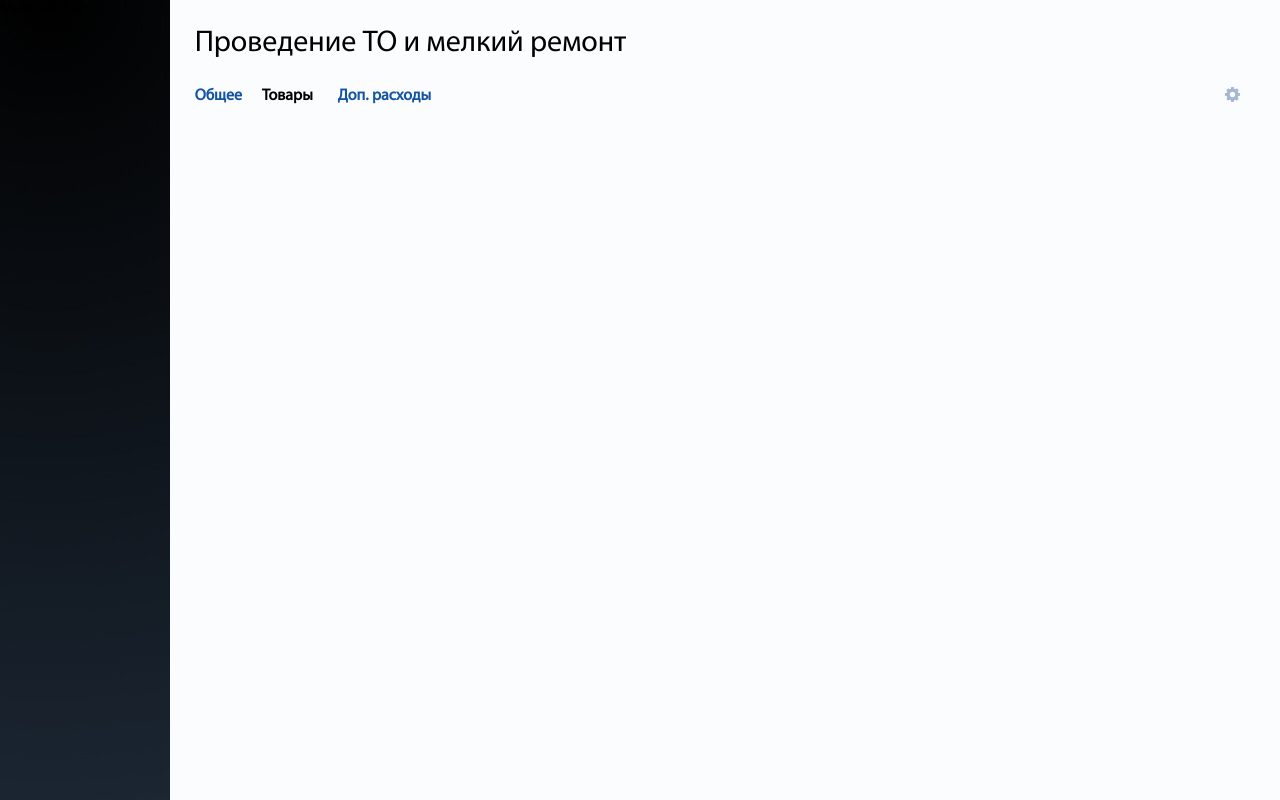
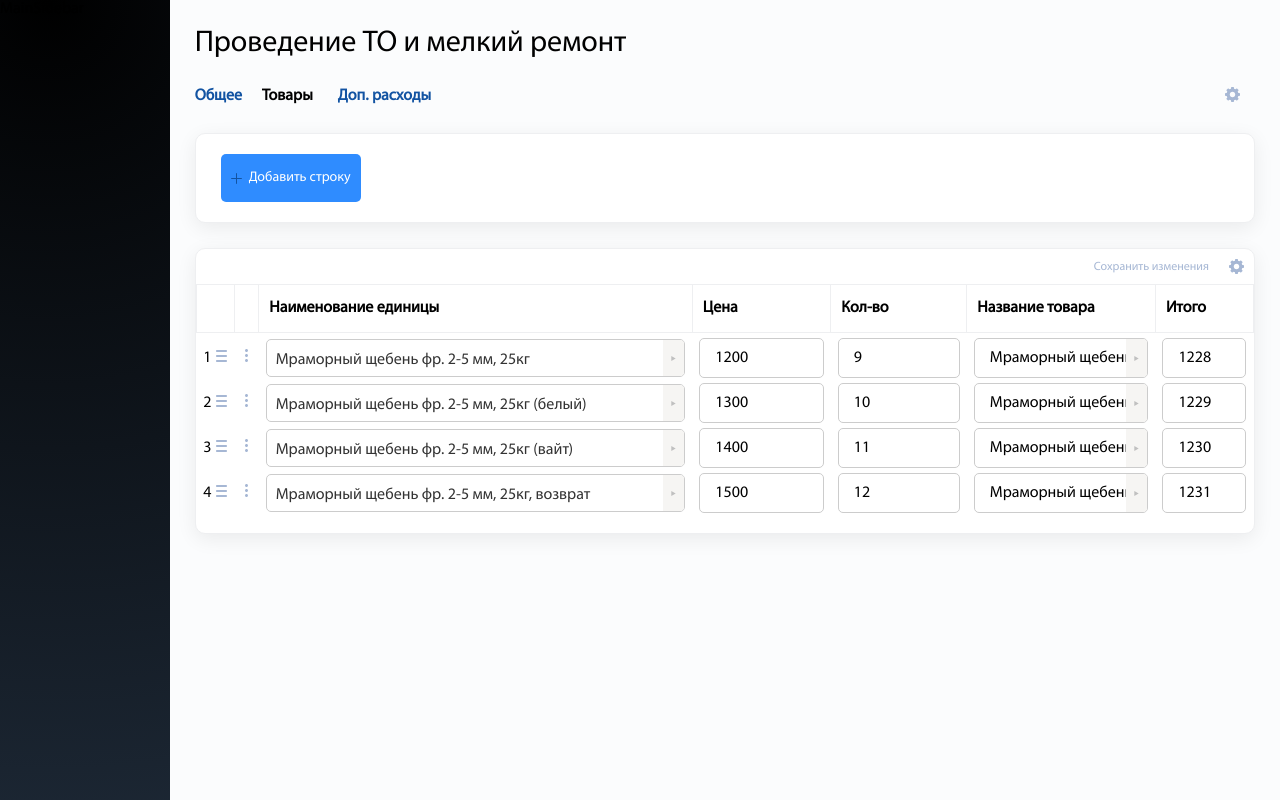
Before and after one commit to eugened503/opt6-test, a Vue app: page / in a window 1280 px wide. Built offline with nearby package versions, Linux system fonts and the light colour scheme.

Commit message:
feat: added styles for MainContent and TheTable

```diff
--- a/src/components/MainContent.vue
+++ b/src/components/MainContent.vue
@@ -28,14 +28,14 @@
         @display-columns-menu-toggle="displayColumnsMenuToggle"
       />
     </div>
-    <!-- <TheTable /> -->
+    <TheTable />
   </div>
 </template>
 
 <script setup>
 import { ref } from "vue";
 import gearWheel from "@/assets/images/gearWheel.svg";
-//import TheTable from "@/components/TheTable.vue";
+import TheTable from "@/components/TheTable.vue";
 import ContentMenu from "@/components/ContentMenu.vue";
 import DisplayColumnsMenu from "@/components/DisplayColumnsMenu.vue";
 import threeLines from "@/assets/images/threeLines.svg";
@@ -107,6 +107,7 @@ const displayColumnsMenuToggle = () => {
     li {
       font-weight: 600;
       color: #1253a2;
+      cursor: pointer;
 
       &:nth-child(2) {
         margin: 0 25px 0 20px;
@@ -124,6 +125,7 @@ const displayColumnsMenuToggle = () => {
 
   &__menu-button {
     display: block;
+    cursor: pointer;
 
     @media screen and (max-width: 767px) {
       display: none;
--- a/src/components/TheTable.vue
+++ b/src/components/TheTable.vue
@@ -1,30 +1,33 @@
 <template>
   <div class="table-wrapper">
-    <div>
-      <button
-        type="button"
-        class="table-wrapper__add-row-button"
-        @click="addRow"
-      >
+    <div class="table-wrapper__header">
+      <button type="button" class="table-wrapper__add-row-button" @click="addRow">
         <CrossIcon />
         Добавить строку
       </button>
     </div>
-    <div>
-      Сохранить изменения
+    <div class="table-wrapper__body">
+      <div class="table-wrapper__body-header">
+        <div class="table-wrapper__body-header-content">
+          <span> Сохранить изменения</span>
           <button type="button">
             <gearWheel />
           </button>
         </div>
-    <div>
+      </div>
+      <!-- <div>
       <DisplayColumnsMenu @get-checked-names="getCheckedNames" />
-    </div>
-    <table>
+    </div> -->
+      <table class="table">
         <thead>
           <tr>
-          <th scope="col" v-for="(item, i) in col">
-            <span @mouseover="mouseOver" @mouseleave="mouseLeave">
+            <th scope="col" v-for="(item) in col">
+              <span v-if="item.label !== 'id' && item.label !== 'action'" @mouseover="mouseOver"
+                @mouseleave="mouseLeave">
                 {{ item.label }}
+              </span>
+              <span v-else @mouseover="mouseOver" @mouseleave="mouseLeave">
+                &nbsp;
               </span>
             </th>
           </tr>
@@ -32,45 +35,37 @@
         <tbody>
           <tr v-for="(item, index) in tableDataConverter" :key="item.id">
             <th scope="row" v-for="el in item">
-            <div v-if="item.nameUnit !== el && item.id !== el">{{ el }}</div>
-            <div v-if="item.id === el">
+              <div v-if="item.nameUnit !== el && item.id !== el && item.action !== el && '' !== el" class="table__cell-content">
+                {{ el }}
+                <button v-if="item.productName === el" class="table__cell-button">
+                  <triangleSvg class="rotate " />
+                </button>
+              </div>
+              <div class="table__buttons" v-if="item.id === el">
                 <span>{{ index + 1 }}</span>
-              <button
-                class="button-col"
-                type="button"
-                @mouseover="mouseOverSelectRow"
-                @mouseleave="mouseLeaveSelectRow"
-              >
+                <button class="table__button-col" type="button" @mouseover="mouseOverSelectRow"
+                  @mouseleave="mouseLeaveSelectRow">
                   <threeLines />
                 </button>
               </div>
-            <div
-              v-if="item.action === el && item.action === null"
-              class="action-buttons"
-            >
-              <button
-                type="button"
-                @click="isDeleteId = isDeleteId === item.id ? null : item.id"
-              >
+              <div v-if="item.action === el && item.action === null" class="table__action-buttons">
+                <button type="button" @click="isDeleteId = isDeleteId === item.id ? null : item.id">
                   <threeDots />
                 </button>
-              <button
-                v-if="item.id === isDeleteId"
-                type="button"
-                class="delete-button"
-                @click="deleteProduct"
-              >
+                <button v-if="item.id === isDeleteId" type="button" class="table__delete-button" @click="deleteProduct">
                   удалить
                 </button>
               </div>
-            <div v-if="item.nameUnit && item.nameUnit === el">
-              <v-select v-model="selectedNameUnits[index]" :options="options" />
+              <div v-if="item.nameUnit && item.nameUnit === el" class="table__select">
+                <v-select v-model="selectedNameUnits[selectedNameUnits.indexOf(item.nameUnit)]" :options="options" />
+                <!-- <v-select v-model="selectedNameUnits[index]" :options="options" /> -->
               </div>
             </th>
           </tr>
         </tbody>
       </table>
-    <TheBasket />
+    </div>
+    <!-- <TheBasket /> -->
   </div>
 </template>
 
@@ -87,6 +82,7 @@ import {
 } from "vue";
 import _ from "lodash";
 import gearWheel from "@/assets/images/gearWheel.svg";
+import triangleSvg from "@/assets/images/triangle.svg";
 import threeLines from "@/assets/images/threeLines.svg";
 import threeDots from "@/assets/images/threeDots.svg";
 import CrossIcon from "@/assets/images/cross.svg";
@@ -345,6 +341,17 @@ const addTriangleIcon = () => {
   });
 };
 
+const styleTable = () => {
+  const colsThead = document.querySelectorAll("thead th");
+  colsThead[0].style.width = "calc(50 / 1460 * 100%)";
+  colsThead[1].style.width = "calc(30 / 1460 * 100%)";
+  colsThead[2].style.width = "calc(630 / 1460 * 100%)";
+  colsThead[3].style.width = "calc(218 / 1460 * 100%)";
+  colsThead[4].style.width = "calc(218 / 1460 * 100%)";
+  colsThead[5].style.width = "calc(170 / 1460 * 100%)";
+  colsThead[6].style.width = "calc(151 / 1460 * 100%)";
+};
+
 // хуки
 onMounted(() => {
   rowDrop();
@@ -353,6 +360,7 @@ onMounted(() => {
   nextTick(() => {
     buttonListeners();
     addTriangleIcon();
+    styleTable();
   });
 });
 
@@ -382,28 +390,93 @@ watch(
   },
   { deep: true },
 );
+
+watch(
+  tableDataConverter,
+  (newTableDataConverter) => {
+    console.log("newTableDataConverter", newTableDataConverter);
+  },
+  { deep: true },
+);
 </script>
 
 <style scoped lang="scss">
 .table-wrapper {
+  margin: 25px 0 0;
+
+  &__header {
+    padding: 20px 25px;
+    border-radius: 10px;
+    box-shadow: 0 5px 20px rgba(0, 0, 0, 0.07);
+    border: solid 1px #eeeff1;
+    background-color: #fff;
+  }
+
   &__add-row-button {
-    background-color: aquamarine;
+    display: flex;
+    align-items: center;
+    background-color: #2f8cff;
+    border-radius: 5px;
+    padding: 15px 10px;
+    color: #fff;
+    font-size: 14px;
+    gap: 7px;
+    cursor: pointer;
+  }
+
+  &__body {
+    margin: 25px 0 0 0;
+    padding: 0 0 20px;
+    box-shadow: 0 5px 20px rgba(0, 0, 0, 0.07);
+    border-radius: 10px;
+    border: solid 1px #eeeff1;
+    background-color: #fff;
+  }
+
+  &__body-header {
+    display: flex;
     padding: 10px;
-    margin: 10px;
+    align-items: center;
+    justify-content: flex-end;
+  }
+
+  &__body-header-content {
+    display: flex;
+    align-items: center;
+    gap: 20px;
+
+    span {
+      color: #a6b7d4;
+      font-size: 12px;
+    }
+
+    button {
+      display: flex;
+      justify-content: center;
+      align-items: center;
       cursor: pointer;
+    }
   }
 
   table {
     width: 100%;
-    border-top: 7px solid rgb(43, 129, 17);
     border-collapse: collapse;
-    text-align: center;
-    margin-bottom: 20px;
-    border: 1px solid #dddddd;
+    border: none;
+    text-align: left;
+    background-color: #fff;
+    white-space: nowrap;
 
     thead {
       th {
+        border: 1px solid #eeeff1;
         cursor: pointer;
+        padding: 14px 10px;
+        overflow: hidden;
+
+        span {
+          display: block;
+          font-weight: 600;
+        }
       }
 
       span {
@@ -423,24 +496,29 @@ watch(
 
     td {
       text-align: left;
-      padding: 10px;
-      border: 3px solid rgb(43, 129, 17);
     }
 
     th {
-      text-align: center;
-      padding: 10px;
-      border: 3px solid rgb(43, 129, 17);
+      text-align: left;
     }
 
     tbody {
       button {
-        width: 20px;
-        height: 20px;
         cursor: pointer;
+      }
+
+
+      th {
+        padding: 5px 7px 0 7px;
+
+        span {
+          margin: 0 5px 0 0;
+        }
+      }
     }
   }
 
+  .table {
     .active {
       border: red 4px dashed;
     }
@@ -451,13 +529,46 @@ watch(
       transform: rotate(-90deg);
     }
 
-    .action-buttons {
+    &__action-buttons {
+      position: relative;
       display: flex;
+      justify-content: center;
+      align-items: center;
     }
 
-    .delete-button {
-      background-color: brown;
-      flex: 1;
+    &__delete-button {
+      position: absolute;
+      top: 32px;
+      left: 12px;
+      width: 179px;
+      padding: 7px 19px;
+      border-radius: 5px;
+      box-shadow: 0 0 3px 0 #000, inset 0 1px 2px 0 rgba(255, 255, 255, 0.5);
+      background-color: #fff;
+      z-index: 2;
+      font-size: 14px;
+      color: #ae0a0a;
+    }
+
+    &__cell-content {
+      position: relative;
+      border-radius: 5px;
+      border: solid 1px #ccc;
+      background-color: #fff;
+      padding: 10px 15px 9px;
+    }
+
+    &__cell-button {
+      position: absolute;
+      top: 0;
+      right: 0;
+      display: flex;
+      align-items: center;
+      justify-content: center;
+      width: 21px;
+      height: 100%;
+      border-radius: 0 4px 4px 0;
+      background-color: #f6f5f3;
     }
   }
 }
@@ -471,21 +582,60 @@ watch(
 
   &__selected {
     opacity: 1 !important;
+    overflow: hidden;
+    text-wrap: nowrap;
+    margin-top: 8px !important;
+  }
+
+  &__selected-options {
+    flex-wrap: nowrap !important;
   }
 
   &__search {
+    margin-top: 8px !important;
   }
 
   &__open-indicator {
     display: none;
   }
 
+  &__actions {
+    padding: 0 !important;
+    position: absolute;
+    top: 1px;
+    right: 1px;
+    justify-content: center;
+    width: 21px;
+    height: 95%;
+    border-radius: 0 4px 4px 0;
+    background-color: #f6f5f3;
+  }
+
+  &__dropdown-toggle {
+    border-radius: 5px !important;
+    border: solid 1px #ccc !important;
+    background-color: #fff !important;
+  }
+
   &__dropdown-menu {
+    margin-top: 7px !important;
+    border-radius: 5px !important;
+    border: solid 1px #ccc !important;
+    background-color: #fff !important;
+
+    li {
+      font-size: 14px;
+      color: #161616;
+    }
   }
 
   .vs1 {
-    &__listbox {
+    &__listbox {}
   }
 }
+
+#vs4__listbox {
+  visibility: visible !important;
+  display: block !important;
 }
 </style>
```
Lines whose indentation alone changed are shown as unchanged.
